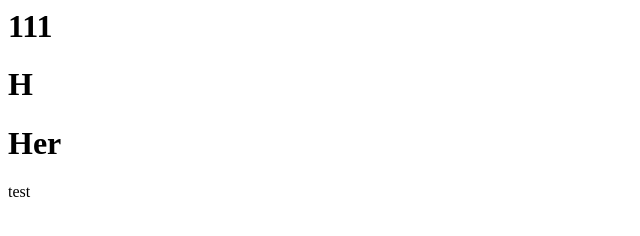
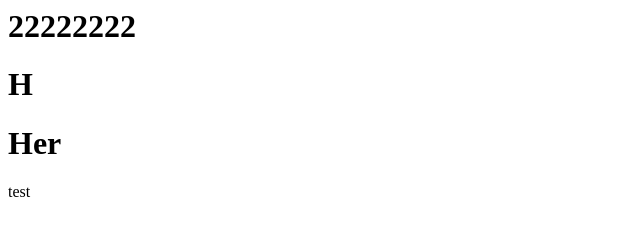
Before and after one commit to ductandev/jenkins-github, a plain HTML site: page index.html in a window 1280 px wide. Shown: the whole page, without its empty margins (0-640 px from the left). Drawn offline with Linux system fonts and the light colour scheme.

Commit message:
update code

```diff
--- a/index.html
+++ b/index.html
@@ -1,4 +1,4 @@
-<h1>111</h1>
+<h1>22222222</h1>
 <h1>H</h1>
 <h1>Her</h1>
 <p>test</p>
```
